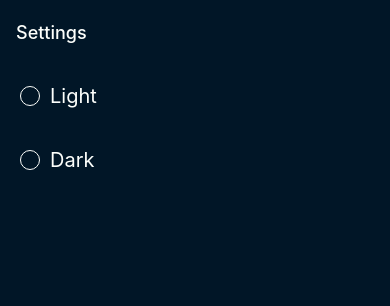
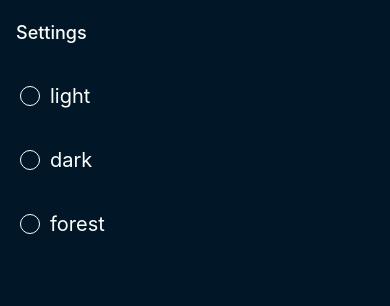
Before and after one commit to ReactNativeSchool/expo-clock-app, a React Native app: screen /Settings in a window 390 px wide. Shown: the top 306 px of the page. Built offline with nearby package versions, Linux system fonts and the light colour scheme.

Commit message:
Toggleable themes

```diff
--- a/src/components/themed/StatusBar.tsx
+++ b/src/components/themed/StatusBar.tsx
@@ -5,9 +5,9 @@ import { useThemeColors } from "hooks/useThemeColors";
 import { StatusBarProps } from "./types";
 
 export const StatusBar = (props: StatusBarProps) => {
-  const { theme } = useThemeColors();
+  const { isDark } = useThemeColors();
 
-  const barStyle = theme === "dark" ? "light-content" : "dark-content";
+  const barStyle = isDark ? "light-content" : "dark-content";
 
   return <DefaultStatusBar barStyle={barStyle} {...props} />;
 };
--- a/src/constants/Colors.ts
+++ b/src/constants/Colors.ts
@@ -43,6 +43,27 @@ const Themes = {
     btnBgGreen: "#2EC4B6",
     btnTextGreen: white,
   },
+  forest: {
+    text: "#FEFAE0",
+    textSubtle: "#FEFAE0",
+    textGreen: "#606C38",
+    textRed: "#BC6C25",
+
+    background: "#283618",
+    border: "#606C38",
+
+    tabBarActive: "#BC6C25",
+    tabBarInactive: "#577535",
+
+    btnBg: "#DDA15E",
+    btnText: "#FEFAE0",
+
+    btnBgRed: "#BC6C25",
+    btnTextRed: "#FEFAE0",
+
+    btnBgGreen: "#606C38",
+    btnTextGreen: "#FEFAE0",
+  },
 };
 
 export default Themes;
--- a/src/context/Theme.tsx
+++ b/src/context/Theme.tsx
@@ -1,10 +1,11 @@
 import React, { createContext, useContext, useState } from "react";
 
-export type Themes = null | "light" | "dark";
+export const Themes: ITheme[] = ["light", "dark", "forest"];
+export type ITheme = null | "light" | "dark" | "forest";
 
 type IThemeContext = {
-  theme: Themes;
-  setTheme: (theme: Themes) => void;
+  theme: ITheme;
+  setTheme: (theme: ITheme) => void;
 };
 
 const ThemeContext = createContext<IThemeContext>({
@@ -17,7 +18,7 @@ type ThemeProviderProps = {
 };
 
 export const ThemeProvider = ({ children }: ThemeProviderProps) => {
-  const [theme, setTheme] = useState<Themes>(null);
+  const [theme, setTheme] = useState<ITheme>(null);
 
   return (
     <ThemeContext.Provider value={{ theme, setTheme }}>
@@ -29,7 +30,14 @@ export const ThemeProvider = ({ children }: ThemeProviderProps) => {
 export const useCustomTheme = () => {
   const context = useContext(ThemeContext);
 
+  let isDark = false;
+
+  if (context.theme && ["dark", "forest"].includes(context.theme)) {
+    isDark = true;
+  }
+
   return {
+    isDark,
     theme: context.theme,
     setTheme: context.setTheme,
   };
--- a/src/hooks/useThemeColors.ts
+++ b/src/hooks/useThemeColors.ts
@@ -20,6 +20,7 @@ export function useThemeColors() {
 
   return {
     theme: activeTheme,
+    isDark: customTheme.isDark || activeTheme === "dark",
     colors: Colors[activeTheme],
   };
 }
--- a/src/screens/Settings.tsx
+++ b/src/screens/Settings.tsx
@@ -1,3 +1,4 @@
+import React from "react";
 import {
   ScrollView,
   StyleSheet,
@@ -7,7 +8,7 @@ import {
 
 import { View, Text } from "components/themed";
 import { useThemeColors } from "hooks/useThemeColors";
-import { useCustomTheme } from "context/Theme";
+import { useCustomTheme, Themes, ITheme } from "context/Theme";
 
 const Border = () => {
   const { colors } = useThemeColors();
@@ -47,15 +48,17 @@ const ThemeRow = ({ children, checked, onPress }: ThemeRowProps) => {
 export default () => {
   const { theme, setTheme } = useCustomTheme();
 
+  const availableThemes = Themes.filter((theme) => theme !== null);
   return (
     <ScrollView style={styles.container}>
-      <ThemeRow onPress={() => setTheme("light")} checked={theme === "light"}>
-        Light
-      </ThemeRow>
-      <Border />
-      <ThemeRow onPress={() => setTheme("dark")} checked={theme === "dark"}>
-        Dark
-      </ThemeRow>
+      {availableThemes.map((key, index) => (
+        <React.Fragment key={key}>
+          <ThemeRow onPress={() => setTheme(key)} checked={theme === key}>
+            {key}
+          </ThemeRow>
+          {index !== Themes.length - 1 && <Border />}
+        </React.Fragment>
+      ))}
     </ScrollView>
   );
 };
```
